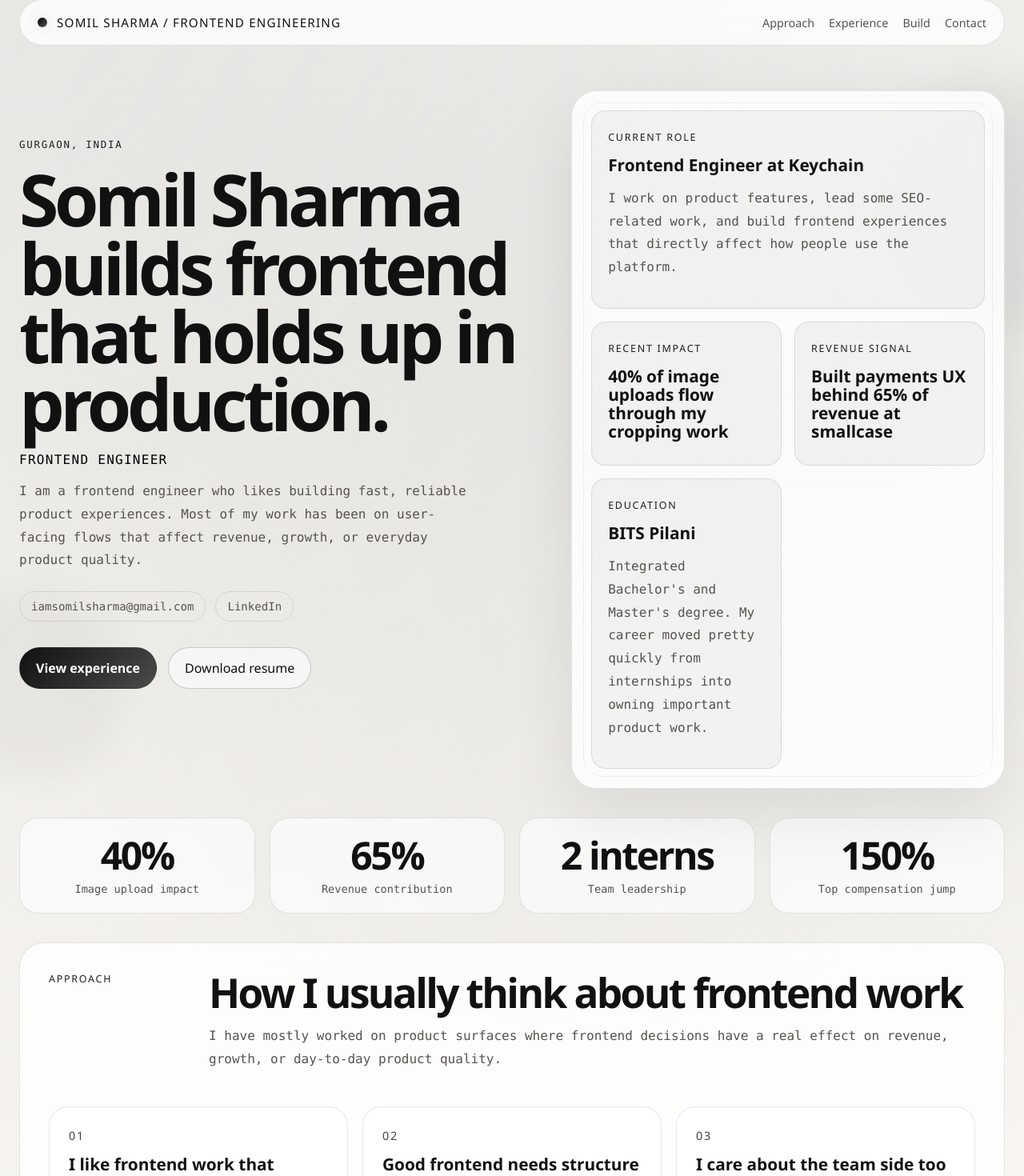
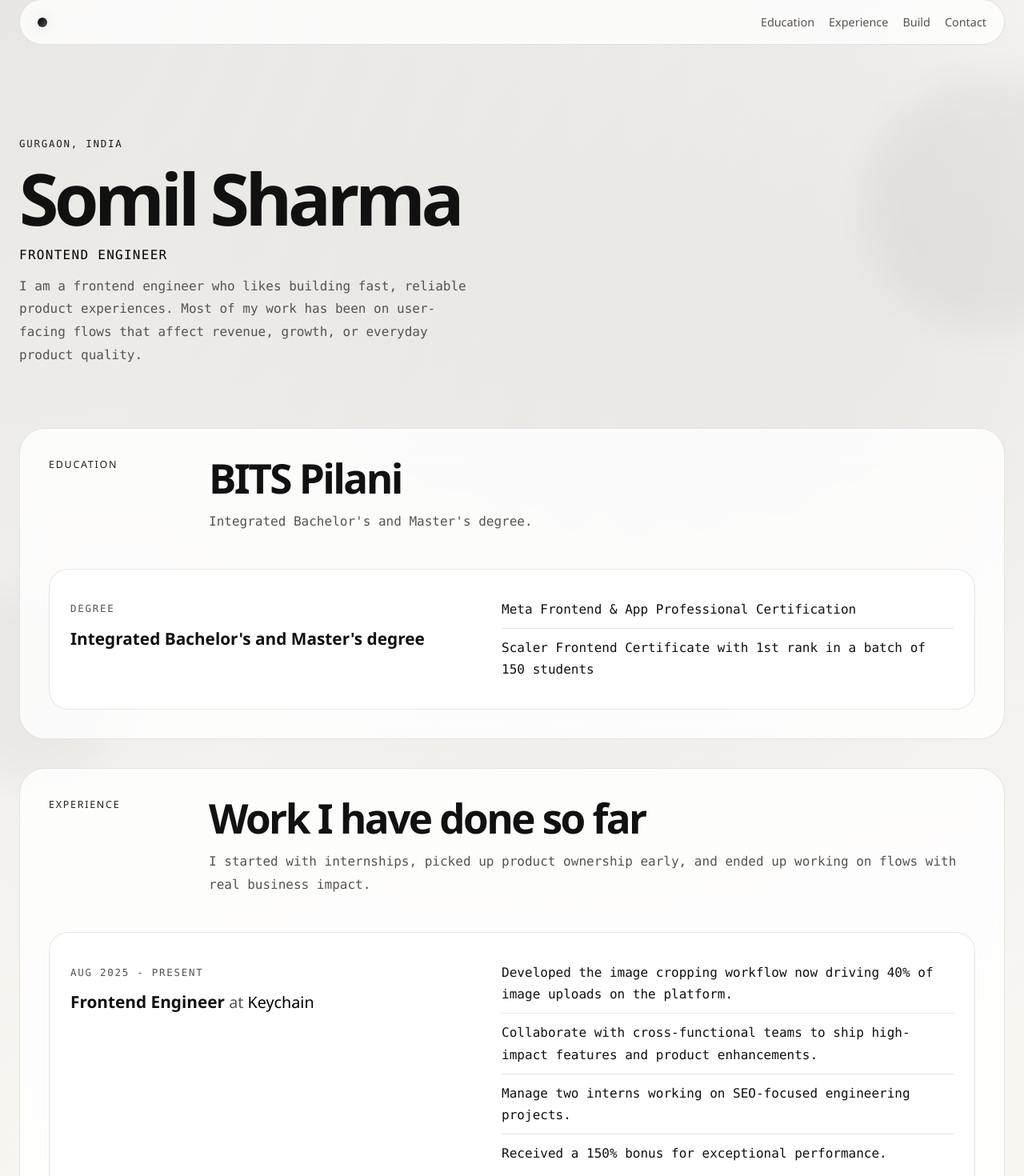
Before and after one commit to somilsharma-keychain/personal-website, a Next.js app: page / in a window 1280 px wide. Shown: the part 25-1495 px from the top of the page at 80% size. Built offline with nearby package versions, Linux system fonts and the light colour scheme.

Commit message:
Simplify homepage and refine mobile nav

```diff
--- a/app/globals.css
+++ b/app/globals.css
@@ -89,7 +89,7 @@ li {
 .site-header,
 .hero,
 .content-section,
-.impact-strip {
+.contact-section {
   width: min(100%, var(--max-width));
   margin: 0 auto;
 }
@@ -113,10 +113,7 @@ li {
 .brand-mark {
   display: inline-flex;
   align-items: center;
-  gap: 12px;
-  font-size: 0.95rem;
-  letter-spacing: 0.08em;
-  text-transform: uppercase;
+  gap: 0;
 }
 
 .brand-mark__dot {
@@ -140,14 +137,10 @@ li {
 }
 
 .hero {
-  display: grid;
-  grid-template-columns: minmax(0, 1.1fr) minmax(360px, 0.9fr);
-  gap: 28px;
   padding-top: 28px;
 }
 
 .hero-copy,
-.hero-panel,
 .content-section {
   animation: rise 700ms ease forwards;
 }
@@ -160,8 +153,7 @@ li {
 .section-heading > span,
 .system-card__eyebrow,
 .stack-group > span,
-.timeline-item > span,
-.panel-card > span {
+.timeline-item > span {
   color: var(--accent);
   font-size: 0.78rem;
   letter-spacing: 0.14em;
@@ -183,34 +175,11 @@ li {
 }
 
 .hero-role {
-  margin: 0 0 10px;
+  margin: 8px 0 10px;
   color: var(--accent-strong);
   font-size: 1rem;
   letter-spacing: 0.08em;
   text-transform: uppercase;
-}
-
-.hero-meta {
-  display: flex;
-  flex-wrap: wrap;
-  gap: 12px;
-  margin-top: 24px;
-}
-
-.hero-meta a {
-  padding: 10px 14px;
-  border: 1px solid var(--line);
-  border-radius: 999px;
-  color: var(--muted);
-  font-family: "IBM Plex Mono", "SFMono-Regular", "SF Mono", Consolas, monospace;
-  font-size: 0.88rem;
-}
-
-.hero-actions {
-  display: flex;
-  flex-wrap: wrap;
-  gap: 14px;
-  margin-top: 32px;
 }
 
 .button {
@@ -242,41 +211,7 @@ li {
   background: rgba(255, 255, 255, 0.55);
 }
 
-.hero-panel {
-  position: relative;
-  padding: 24px;
-  border: 1px solid var(--line);
-  border-radius: var(--radius-xl);
-  background:
-    linear-gradient(180deg, rgba(255, 255, 255, 0.03), transparent 100%),
-    rgba(255, 255, 255, 0.84);
-  box-shadow: var(--shadow);
-}
-
-.hero-panel::before {
-  content: "";
-  position: absolute;
-  inset: 14px;
-  border: 1px solid rgba(0, 0, 0, 0.06);
-  border-radius: calc(var(--radius-xl) - 8px);
-  pointer-events: none;
-}
-
-.panel-grid {
-  display: grid;
-  grid-template-columns: repeat(2, minmax(0, 1fr));
-  gap: 16px;
-}
-
-.panel-card {
-  min-height: 180px;
-  padding: 20px;
-  border: 1px solid var(--line);
-  border-radius: var(--radius-md);
-  background: var(--surface-soft);
-}
-
-.panel-card strong,
+.principle-card h3,
 .principle-card h3,
 .system-card h3,
 .timeline-item h3,
@@ -287,7 +222,6 @@ li {
   line-height: 1.1;
 }
 
-.panel-card p,
 .principle-card p,
 .system-card p,
 .timeline-item p,
@@ -295,45 +229,6 @@ li {
 .section-heading p {
   color: var(--muted);
   line-height: 1.8;
-}
-
-.panel-card-large {
-  grid-column: span 2;
-  min-height: 230px;
-}
-
-.panel-card-tall {
-  min-height: 260px;
-}
-
-.impact-strip {
-  display: grid;
-  grid-template-columns: repeat(4, minmax(0, 1fr));
-  gap: 18px;
-  margin-top: 36px;
-}
-
-.impact-card {
-  padding: 22px;
-  border: 1px solid var(--line);
-  border-radius: var(--radius-lg);
-  background: rgba(255, 255, 255, 0.62);
-  text-align: center;
-}
-
-.impact-card strong {
-  display: block;
-  font-size: clamp(2rem, 4vw, 3rem);
-  line-height: 1;
-  letter-spacing: -0.05em;
-}
-
-.impact-card span {
-  display: block;
-  margin-top: 10px;
-  color: var(--muted);
-  font-family: "IBM Plex Mono", "SFMono-Regular", "SF Mono", Consolas, monospace;
-  font-size: 0.85rem;
 }
 
 .content-section {
@@ -360,35 +255,18 @@ li {
   letter-spacing: -0.05em;
 }
 
-.principles-grid,
 .systems-stack,
 .stack-groups {
   display: grid;
   gap: 18px;
 }
 
-.principles-grid {
-  grid-template-columns: repeat(3, minmax(0, 1fr));
-}
-
-.principle-card,
 .system-card,
 .stack-group,
 .timeline-item {
   border: 1px solid var(--line);
   border-radius: var(--radius-lg);
   background: var(--surface);
-}
-
-.principle-card {
-  padding: 24px;
-}
-
-.principle-card span {
-  display: inline-block;
-  color: var(--highlight);
-  font-size: 0.9rem;
-  letter-spacing: 0.12em;
 }
 
 .system-card {
@@ -523,9 +401,21 @@ li {
   letter-spacing: -0.06em;
 }
 
-.hero-meta-centered {
+.hero-meta {
+  display: flex;
+  flex-wrap: wrap;
+  gap: 12px;
   justify-content: center;
   margin-top: 28px;
+}
+
+.hero-meta a {
+  padding: 10px 14px;
+  border: 1px solid var(--line);
+  border-radius: 999px;
+  color: var(--muted);
+  font-family: "IBM Plex Mono", "SFMono-Regular", "SF Mono", Consolas, monospace;
+  font-size: 0.88rem;
 }
 
 @keyframes rise {
@@ -542,21 +432,14 @@ li {
 @media (max-width: 1120px) {
   .hero,
   .split-section,
-  .principles-grid,
-  .stack-groups,
-  .impact-strip {
+  .stack-groups {
     grid-template-columns: 1fr;
   }
 
-  .panel-grid,
   .system-card,
   .build-highlights,
   .score-grid {
     grid-template-columns: 1fr;
-  }
-
-  .panel-card-large {
-    grid-column: span 1;
   }
 }
 
@@ -567,13 +450,21 @@ li {
 
   .site-header {
     position: static;
-    flex-direction: column;
-    align-items: flex-start;
-    border-radius: 28px;
+    flex-direction: row;
+    align-items: center;
+    gap: 14px;
+    padding: 14px 18px;
+    border-radius: 24px;
   }
 
   .site-nav {
-    justify-content: flex-start;
+    flex: 1;
+    justify-content: space-between;
+    gap: 12px;
+  }
+
+  .site-nav a {
+    font-size: 0.85rem;
   }
 
   .hero-copy {
@@ -581,7 +472,7 @@ li {
   }
 
   .content-section,
-  .hero-panel {
+  .hero {
     padding: 22px;
   }
 
--- a/app/page.tsx
+++ b/app/page.tsx
@@ -7,9 +7,7 @@ import {
   buildHighlights,
   education,
   experiences,
-  heroStats,
   navigation,
-  principles,
   profile,
   stackGroups,
 } from "@/lib/site-data";
@@ -23,7 +21,6 @@ export default function Home() {
       <header className="site-header">
         <Link href="/" className="brand-mark" aria-label="Homepage">
           <span className="brand-mark__dot" />
-          <span>{profile.name} / Frontend Engineering</span>
         </Link>
 
         <nav className="site-nav" aria-label="Primary">
@@ -38,91 +35,32 @@ export default function Home() {
       <section className="hero">
         <div className="hero-copy">
           <p className="eyebrow">{profile.location}</p>
-          <h1>
-            {profile.name}
-            <br />
-            builds frontend
-            <br />
-            that holds up in production.
-          </h1>
+          <h1>{profile.name}</h1>
           <p className="hero-role">{profile.role}</p>
           <p className="hero-text">{profile.summary}</p>
-
-          <div className="hero-meta">
-            <a href={`mailto:${profile.email}`}>{profile.email}</a>
-            <a href={profile.linkedin} target="_blank" rel="noreferrer">
-              LinkedIn
-            </a>
-          </div>
-
-          <div className="hero-actions">
-            <a href="#experience" className="button button-primary">
-              View experience
-            </a>
-            <a href={profile.resumeHref} className="button button-secondary" download>
-              Download resume
-            </a>
-          </div>
-        </div>
-
-        <div className="hero-panel" aria-label="Engineering overview">
-          <div className="panel-grid">
-            <div className="panel-card panel-card-large">
-              <span>Current role</span>
-              <strong>Frontend Engineer at Keychain</strong>
-              <p>
-                I work on product features, lead some SEO-related work, and
-                build frontend experiences that directly affect how people use
-                the platform.
-              </p>
-            </div>
-
-            <div className="panel-card">
-              <span>Recent impact</span>
-              <strong>40% of image uploads flow through my cropping work</strong>
-            </div>
-
-            <div className="panel-card">
-              <span>Revenue signal</span>
-              <strong>Built payments UX behind 65% of revenue at smallcase</strong>
-            </div>
-
-            <div className="panel-card panel-card-tall">
-              <span>Education</span>
-              <strong>{education.school}</strong>
-              <p>
-                {education.degree}. My career moved pretty quickly from
-                internships into owning important product work.
-              </p>
-            </div>
-          </div>
         </div>
       </section>
 
-      <section className="impact-strip">
-        {heroStats.map((stat) => (
-          <article key={stat.label} className="impact-card">
-            <strong>{stat.value}</strong>
-            <span>{stat.label}</span>
-          </article>
-        ))}
-      </section>
-
-      <section id="principles" className="content-section">
+      <section id="education" className="content-section">
         <SectionHeading
-          eyebrow="Approach"
-          title="How I usually think about frontend work"
-          description="I have mostly worked on product surfaces where frontend decisions have a real effect on revenue, growth, or day-to-day product quality."
+          eyebrow={education.eyebrow}
+          title={education.school}
+          description={education.description}
         />
 
-        <div className="principles-grid">
-          {principles.map((principle) => (
-            <article key={principle.index} className="principle-card">
-              <span>{principle.index}</span>
-              <h3>{principle.title}</h3>
-              <p>{principle.description}</p>
-            </article>
-          ))}
+        <div className="systems-stack">
+          <article className="system-card">
+            <div>
+              <p className="system-card__eyebrow">Degree</p>
+              <h3>{education.degree}</h3>
+            </div>
+
+            <ul>
+              {achievements.map((achievement) => (
+                <li key={achievement}>{achievement}</li>
+              ))}
+            </ul>
+          </article>
         </div>
       </section>
 
@@ -226,16 +164,6 @@ export default function Home() {
             </ul>
           </article>
 
-          <article className="timeline-item">
-            <span>Background</span>
-            <h3>{education.school}</h3>
-            <p>{education.degree}</p>
-            <ul className="achievement-list">
-              {achievements.map((achievement) => (
-                <li key={achievement}>{achievement}</li>
-              ))}
-            </ul>
-          </article>
         </div>
       </section>
 
--- a/lib/generated-site-metrics.ts
+++ b/lib/generated-site-metrics.ts
@@ -16,7 +16,7 @@ export const siteMetrics = {
     },
     {
       "label": "Route CSS",
-      "value": "2.5 kB"
+      "value": "2.2 kB"
     },
     {
       "label": "Resume asset",
--- a/lib/site-data.ts
+++ b/lib/site-data.ts
@@ -11,38 +11,10 @@ export const profile = {
 } as const;
 
 export const navigation = [
-  { label: "Approach", href: "#principles" },
+  { label: "Education", href: "#education" },
   { label: "Experience", href: "#experience" },
   { label: "Build", href: "#build" },
   { label: "Contact", href: "#contact" },
-] as const;
-
-export const heroStats = [
-  { label: "Image upload impact", value: "40%" },
-  { label: "Revenue contribution", value: "65%" },
-  { label: "Team leadership", value: "2 interns" },
-  { label: "Top compensation jump", value: "150%" },
-] as const;
-
-export const principles = [
-  {
-    index: "01",
-    title: "I like frontend work that moves the business",
-    description:
-      "A lot of my work has been on flows that actually matter to the company, from payments at smallcase to image tooling at Keychain.",
-  },
-  {
-    index: "02",
-    title: "Good frontend needs structure",
-    description:
-      "I enjoy refactoring messy code, building reusable patterns, and making frontend codebases easier to work in as products grow.",
-  },
-  {
-    index: "03",
-    title: "I care about the team side too",
-    description:
-      "Along with shipping code, I have worked closely with other teams, handled SEO work, and managed interns.",
-  },
 ] as const;
 
 export const experiences = [
@@ -126,6 +98,9 @@ export const achievements = [
 export const education = {
   school: "BITS Pilani",
   degree: "Integrated Bachelor's and Master's degree",
+  eyebrow: "Education",
+  description:
+    "Integrated Bachelor's and Master's degree.",
 } as const;
 
 export const buildHighlights = [
```
